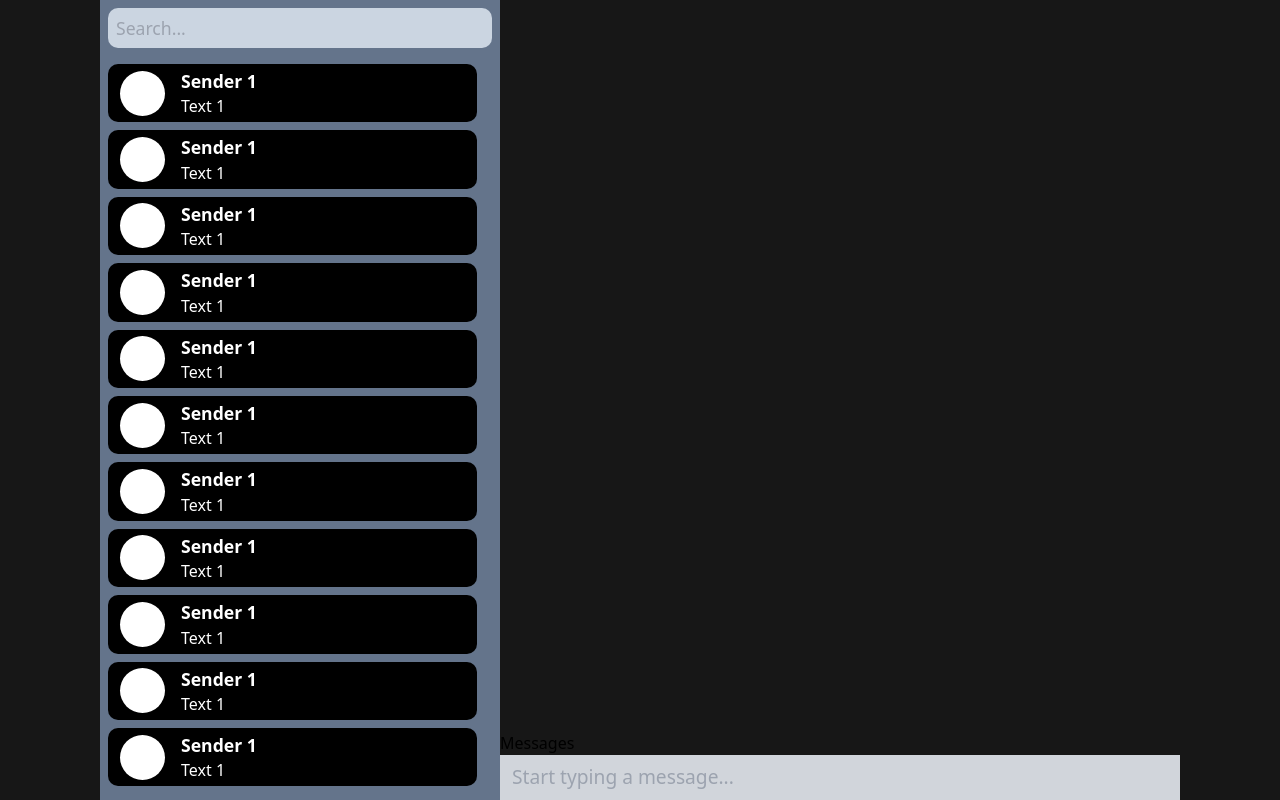
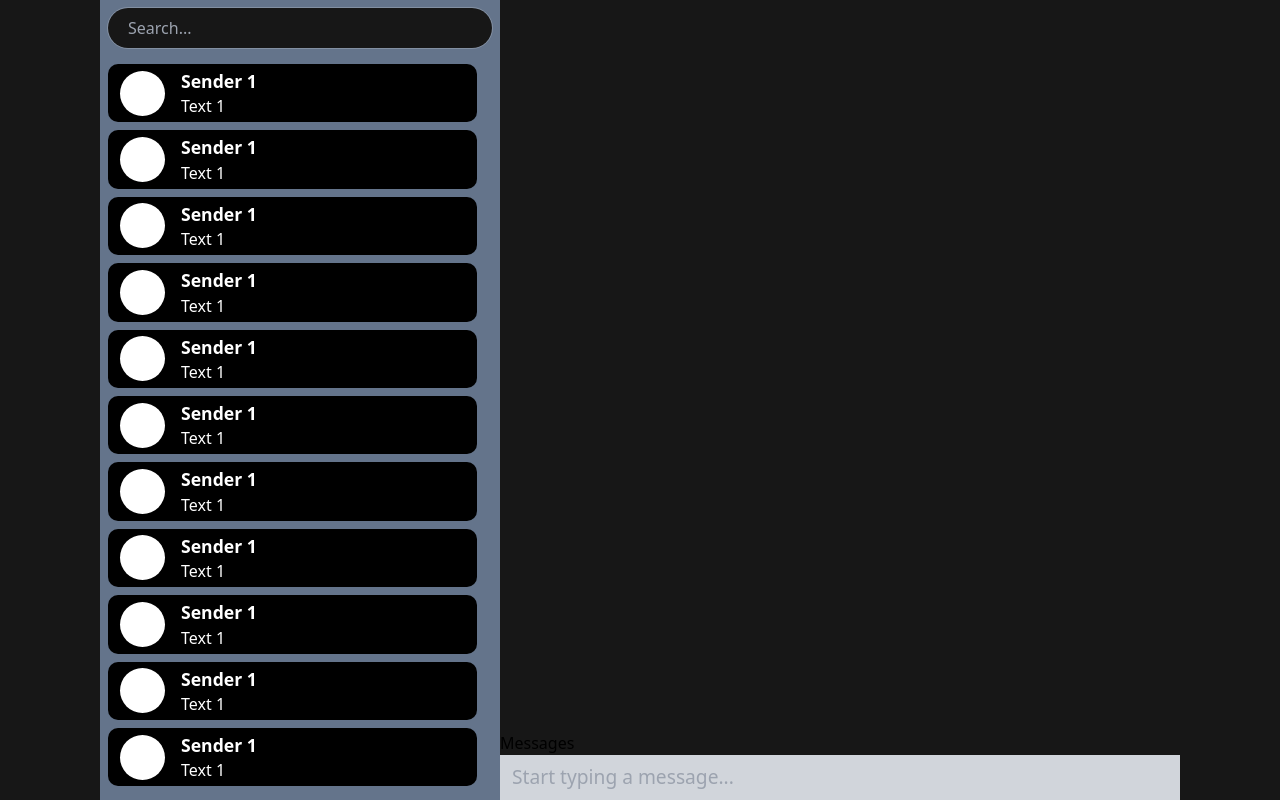
Before and after one commit to udborets/chat-app, a Next.js app in the folder client/: page / in a window 1280 px wide. Built offline with nearby package versions, Linux system fonts and the light colour scheme.

Commit message:
fix search bar styles

```diff
--- a/client/features/ChatBar/SearchBar/SearchBar.tsx
+++ b/client/features/ChatBar/SearchBar/SearchBar.tsx
@@ -1,14 +1,16 @@
 import { FC, useRef } from "react"
+
+import styles from './styles.module.scss';
 
 const SearchBar: FC = () => {
   const searchRef = useRef<HTMLInputElement>(null);
   return (
     <input
-      className="w-full h-[50px] bg-slate-300 p-2 text-[1.1rem] rounded-[10px]"
+      className={`${styles.inputOutline} w-full h-[40px] min-h-[40px] main-bg px-5 rounded-[30px]`}
       placeholder="Search..."
       ref={searchRef}
     />
   )
 }
 
-export default SearchBar
+export default SearchBar;
```
